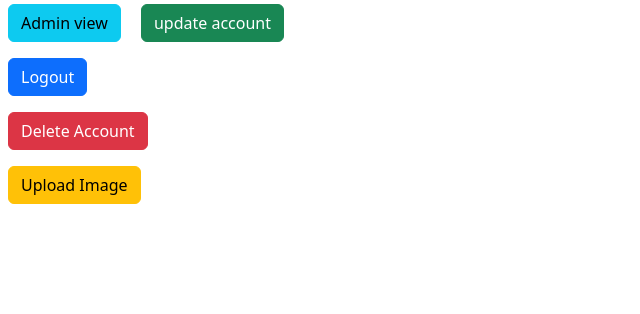
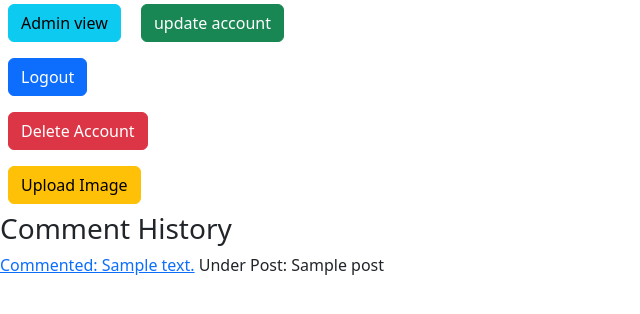
Before and after one commit to nishant-sr/360Project, a PHP site: page /profile.php in a window 1280 px wide. Shown: the part 222-536 px from the top of the page, without its empty margins (0-640 px from the left). Run offline with PHP 8.4, Linux system fonts and the light colour scheme; the visitor is signed in with stand-in values (Sample User, id 1); tables that the repository leaves empty or names only in its code hold one stand-in row (values such as "Sample post").

Commit message:
"user comment history"

```diff
--- a/profile.php
+++ b/profile.php
@@ -82,5 +82,26 @@ $_SESSION['default']="./assets/usericon.webp"
     <button class="btn btn-danger m-2" type="submit">Delete Account</button>
   </form>
   <a href="profileImage.html"><button class="btn btn-warning m-2 btn-block">Upload Image</button></a>
+
+
+  <?php
+    $sql = "SELECT comments.comment_id, comments.body, comments.post_id, posts.title, comments.updated_at
+            FROM comments
+            JOIN posts ON comments.post_id = posts.post_id
+            WHERE comments.user_id = ? ORDER BY updated_at DESC";
+    $stmt = $conn->prepare($sql);
+    $stmt->bind_param("i", $uid);
+    $stmt->execute();
+    $result = $stmt->get_result();
+
+    if ($result->num_rows > 0) {
+        echo "<h3>Comment History</h3>";
+        while ($row = $result->fetch_assoc()) {
+            echo "<p><a href='post.php?post_id=".$row['post_id']."'> Commented: ".$row['body']."</a> Under Post: ".$row['title']."</p>";
+        }
+    } else {
+        echo "<p>No comments found.</p>";
+    }
+  ?>
 </body>
 </html>
```
Also changed, not shown: home.php (+2 -18 lines).
